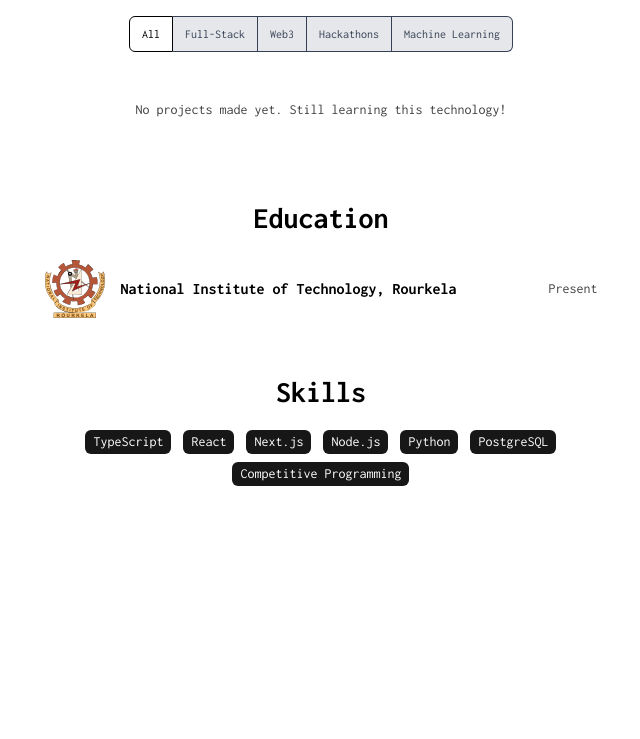
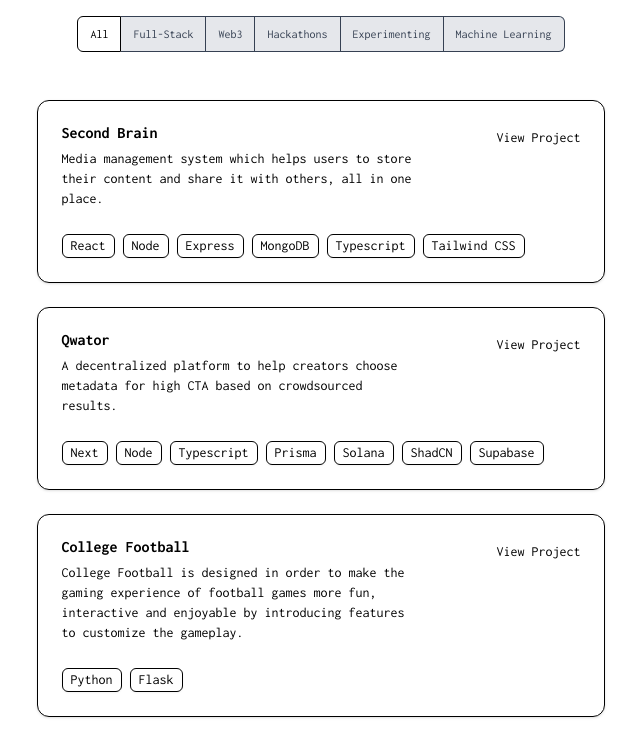
Before and after one commit to Spandan-Mishra/portfolio, a Next.js app: page / in a window 1280 px wide. Shown: the part 1140-1879 px from the top of the page, without its empty margins (319-959 px from the left). Before the commit the page ends 1662 px from the top, so only its background shows below. Built offline with nearby package versions, Linux system fonts and the light colour scheme.

Commit message:
update: added projects data and updated projects card

```diff
--- a/src/components/Projects.tsx
+++ b/src/components/Projects.tsx
@@ -2,13 +2,11 @@
 
 import { useState } from "react";
 import { ToggleGroup, ToggleGroupItem } from "./ui/toggle-group";
-import Project from "../types/project";
+import projects from "../data/projects";
+import { Card, CardAction, CardContent, CardDescription, CardHeader, CardTitle } from "./ui/card";
+import { Button } from "./ui/button";
 
-const categories = ["Full-Stack", "Web3", "Hackathons", "Machine Learning"];
-
-const projects: Project[] = [
-    // TODO: projects data to be filled here
-]
+const categories = ["Full-Stack", "Web3", "Hackathons", "Experimenting", "Machine Learning"];
 
 const Projects = () => {
     const [selectedCategory, setSelectedCategory] = useState<string>("All");
@@ -42,31 +40,32 @@ const Projects = () => {
                 ))}
             </ToggleGroup>
             <div className="w-2/3 my-12 flex flex-col gap-6">
-                {filteredProjects.length > 0 ?
+                {filteredProjects.length !== 0 ?
                     filteredProjects.map((project, index) => (
-                    <div className="border p-4 rounded-md" key={index}>
-                        <div className="font-bold">
-                            {project.title}
-                        </div>
-                            <div className="text-secondary my-2">
-                                {project.description}
-                            </div>
-                            <div className="flex gap-2 flex-wrap my-2">
-                                {project.technologies.map((tech, techIndex) => (
-                                    <div key={techIndex} className="border px-2 py-1 rounded-md text-sm">
-                                        {tech}
-                                    </div>
+                        <Card className="w-full" key={index}>
+                            <CardHeader>
+                                <CardTitle>{project.title}</CardTitle>
+                                <CardDescription className="w-5/6">{project.description}</CardDescription>
+                                <CardAction>
+                                    <a
+                                        href={project.link}
+                                        className="ml-auto inline-block text-sm underline-offset-4 hover:underline"
+                                    >
+                                        View Project
+                                    </a>
+                                </CardAction>
+                            </CardHeader>
+                            <CardContent>
+                                {project.technologies.map((tech, tIndex) => (
+                                    <Button variant="outline" size="xs" className="mr-2" key={tIndex}>{tech}</Button>
                                 ))}
-                            </div>
-                            <a href={project.link} target="_blank" className="text-primary underline">
-                                View Project
-                            </a>
-                        </div>
+                            </CardContent>
+                        </Card>
                     ))
-                    :
-                    <div className="text-sm text-center text-secondary">
-                        No {selectedCategory !== "All" ? selectedCategory : null} projects made yet. Still learning this technology!
-                    </div>
+                :
+                <div className="text-sm text-center text-secondary">
+                    No {selectedCategory !== "All" ? selectedCategory : null} projects made yet. Still learning this technology!
+                </div>
                 }
             </div>
         </div>
--- /dev/null
+++ b/src/components/ui/card.tsx
@@ -0,0 +1,92 @@
+import * as React from "react"
+
+import { cn } from "@/src/lib/utils"
+
+function Card({ className, ...props }: React.ComponentProps<"div">) {
+  return (
+    <div
+      data-slot="card"
+      className={cn(
+        "bg-card text-card-foreground flex flex-col gap-6 rounded-xl border py-6 shadow-sm",
+        className
+      )}
+      {...props}
+    />
+  )
+}
+
+function CardHeader({ className, ...props }: React.ComponentProps<"div">) {
+  return (
+    <div
+      data-slot="card-header"
+      className={cn(
+        "@container/card-header grid auto-rows-min grid-rows-[auto_auto] items-start gap-2 px-6 has-data-[slot=card-action]:grid-cols-[1fr_auto] [.border-b]:pb-6",
+        className
+      )}
+      {...props}
+    />
+  )
+}
+
+function CardTitle({ className, ...props }: React.ComponentProps<"div">) {
+  return (
+    <div
+      data-slot="card-title"
+      className={cn("leading-none font-semibold", className)}
+      {...props}
+    />
+  )
+}
+
+function CardDescription({ className, ...props }: React.ComponentProps<"div">) {
+  return (
+    <div
+      data-slot="card-description"
+      className={cn("text-muted-foreground text-sm", className)}
+      {...props}
+    />
+  )
+}
+
+function CardAction({ className, ...props }: React.ComponentProps<"div">) {
+  return (
+    <div
+      data-slot="card-action"
+      className={cn(
+        "col-start-2 row-span-2 row-start-1 self-start justify-self-end",
+        className
+      )}
+      {...props}
+    />
+  )
+}
+
+function CardContent({ className, ...props }: React.ComponentProps<"div">) {
+  return (
+    <div
+      data-slot="card-content"
+      className={cn("px-6", className)}
+      {...props}
+    />
+  )
+}
+
+function CardFooter({ className, ...props }: React.ComponentProps<"div">) {
+  return (
+    <div
+      data-slot="card-footer"
+      className={cn("flex items-center px-6 [.border-t]:pt-6", className)}
+      {...props}
+    />
+  )
+}
+
+export {
+  Card,
+  CardHeader,
+  CardFooter,
+  CardTitle,
+  CardAction,
+  CardDescription,
+  CardContent,
+}
--- /dev/null
+++ b/src/data/projects.ts
@@ -0,0 +1,48 @@
+import Project from '../types/project';
+
+export const projects: Project[] = [
+  {
+    title: 'Second Brain',
+    description: 'Media management system which helps users to store their content and share it with others, all in one place.',
+    category: 'Full-Stack',
+    technologies: ['React', 'Node', 'Express', 'MongoDB', 'Typescript', 'Tailwind CSS'],
+    link: 'https://github.com/Spandan-Mishra/second-brain',
+  },
+  {
+    title: 'Qwator',
+    description: 'A decentralized platform to help creators choose metadata for high CTA based on crowdsourced results.',
+    category: 'Web3',
+    technologies: ['Next', 'Node', 'Typescript', 'Prisma', 'Solana', 'ShadCN', 'Supabase'],
+    link: 'https://github.com/Spandan-Mishra/qwator',
+  },
+  {
+    title: 'College Football',
+    description: 'College Football is designed in order to make the gaming experience of football games more fun, interactive and enjoyable by introducing features to customize the gameplay.',
+    category: 'Full-Stack',
+    technologies: ['Python', 'Flask'],
+    link: 'https://github.com/Spandan-Mishra/college-football',
+  },
+  {
+    title: 'Terminal Pong',
+    description: 'A terminal based multiplayer pong game',
+    category: 'Experimenting',
+    technologies: ['Go'],
+    link: 'https://github.com/Spandan-Mishra/terminal-pong',
+  },
+  {
+    title: 'PayTM',
+    description: 'A clone of PayTM with basic features like money transfer, balance check, transaction history etc.',
+    category: 'Full-Stack',
+    technologies: ['React', 'Node', 'Express', 'MongoDB', 'Javascript', 'CSS'],
+    link: 'https://github.com/Spandan-Mishra/PayTM',
+  },
+  {
+    title: 'Om Tours',
+    description: 'An AI powered travel website that provides personalized tour packages based on user preferences and budget.',
+    category: 'Hackathons',
+    technologies: ['React', 'Node', 'Express', 'Gemini API'],
+    link: 'https://github.com/Spandan-Mishra/om-tours',
+  },
+];
+
+export default projects;
```
